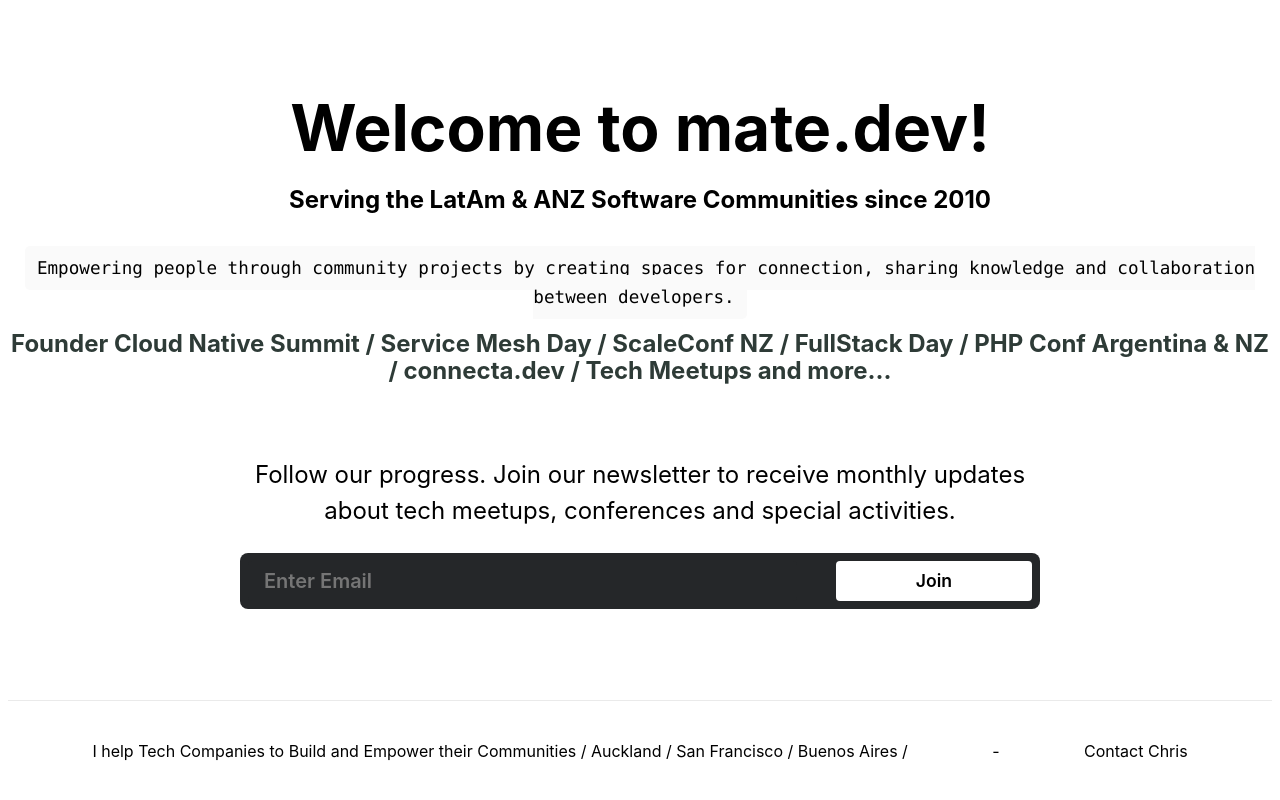
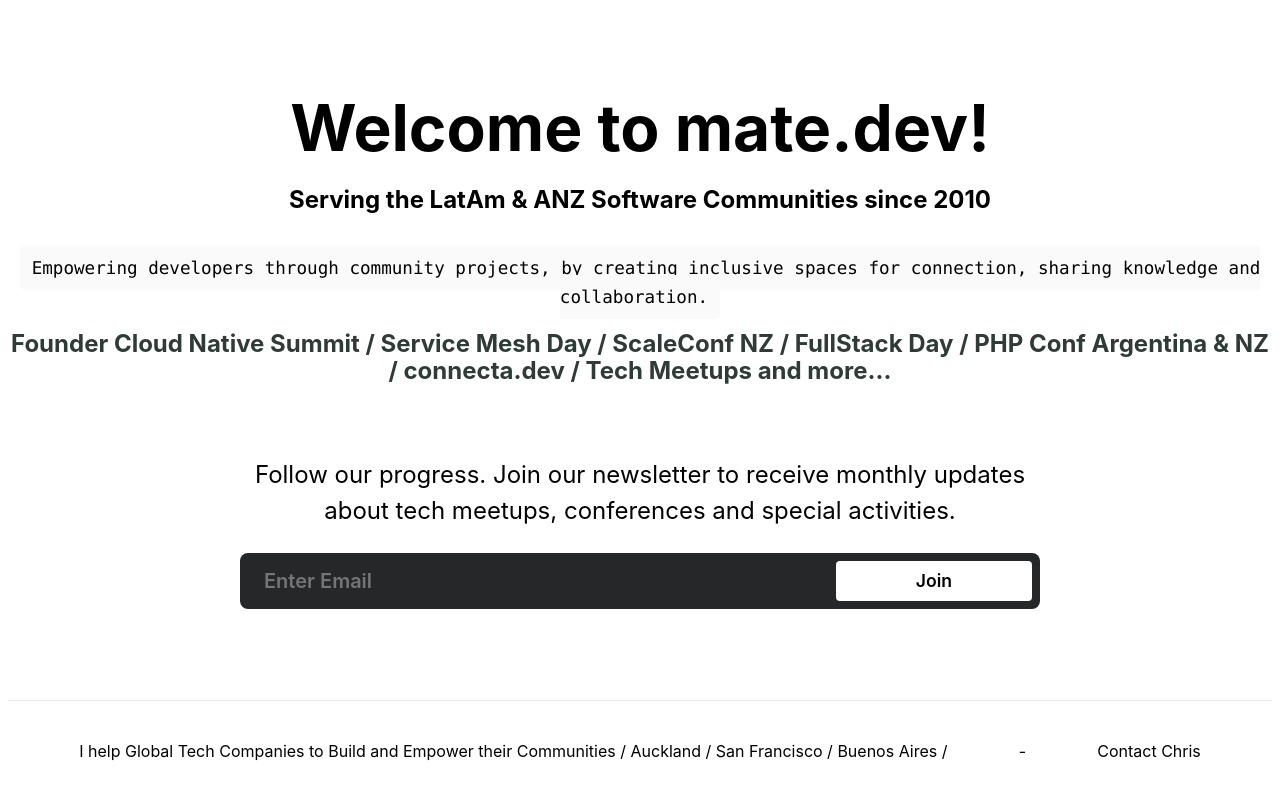
Before and after one commit to chaltenio/matedev, a Next.js app: page / in a window 1280 px wide. Built offline with nearby package versions, Linux system fonts and the light colour scheme.

Commit message:
update wording

```diff
--- a/pages/index.js
+++ b/pages/index.js
@@ -22,7 +22,7 @@
         </h2>
 
         <p className={styles.description}>
-          <code className={styles.code}>Empowering people through community projects by creating spaces for connection, sharing knowledge and collaboration between developers.</code>
+          <code className={styles.code}>Empowering developers through community projects, by creating inclusive spaces for connection, sharing knowledge and collaboration.</code>
         </p>
 
         <h4 className={styles.subtitle}>
@@ -41,7 +41,7 @@
           target="_blank"
           rel="noopener noreferrer"
         >
-          I help Tech Companies to Build and Empower their Communities / Auckland / San Francisco / Buenos Aires /
+          I help Global Tech Companies to Build and Empower their Communities / Auckland / San Francisco / Buenos Aires /
         </a>
         {' '} - {' '}
         <a
```
